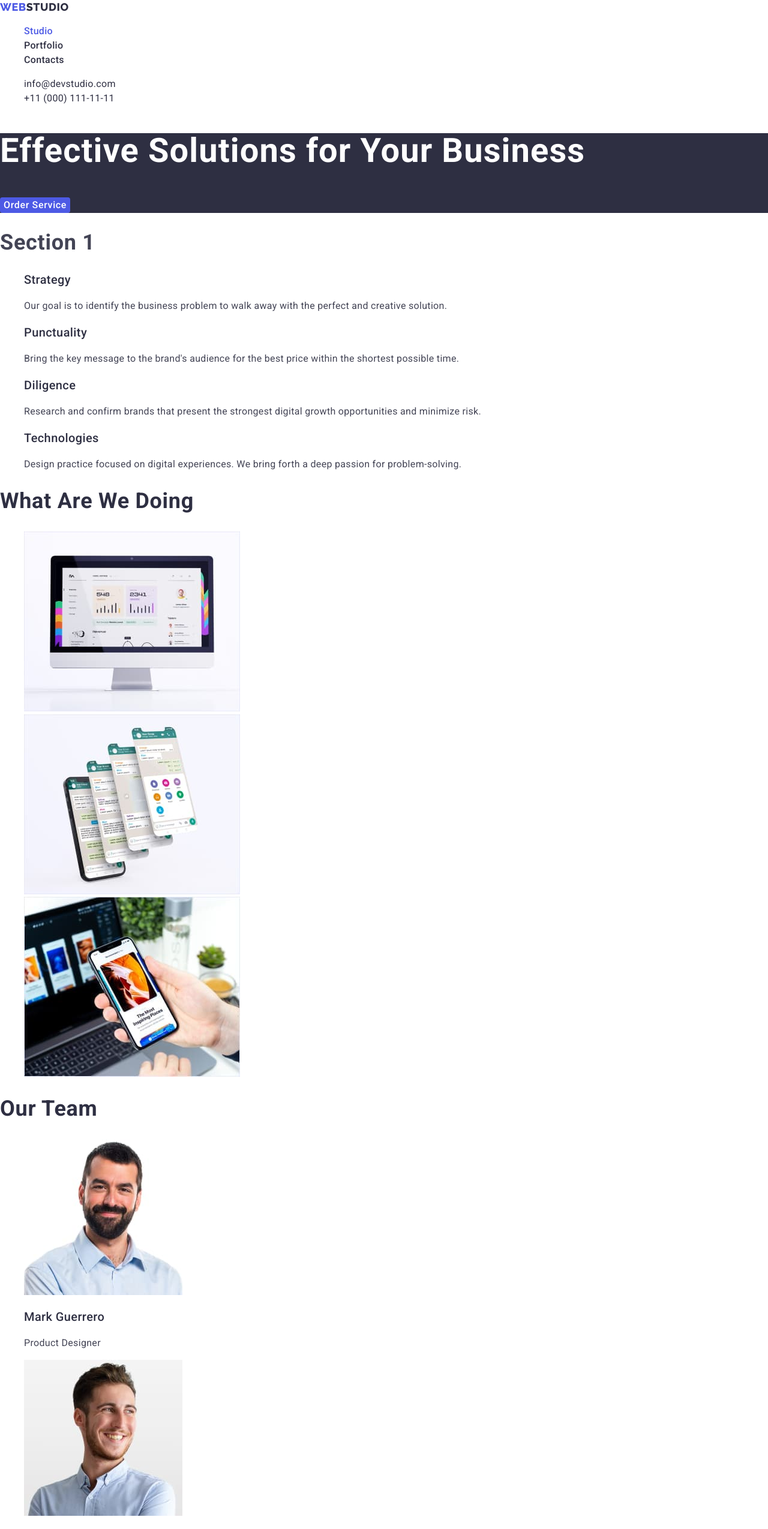
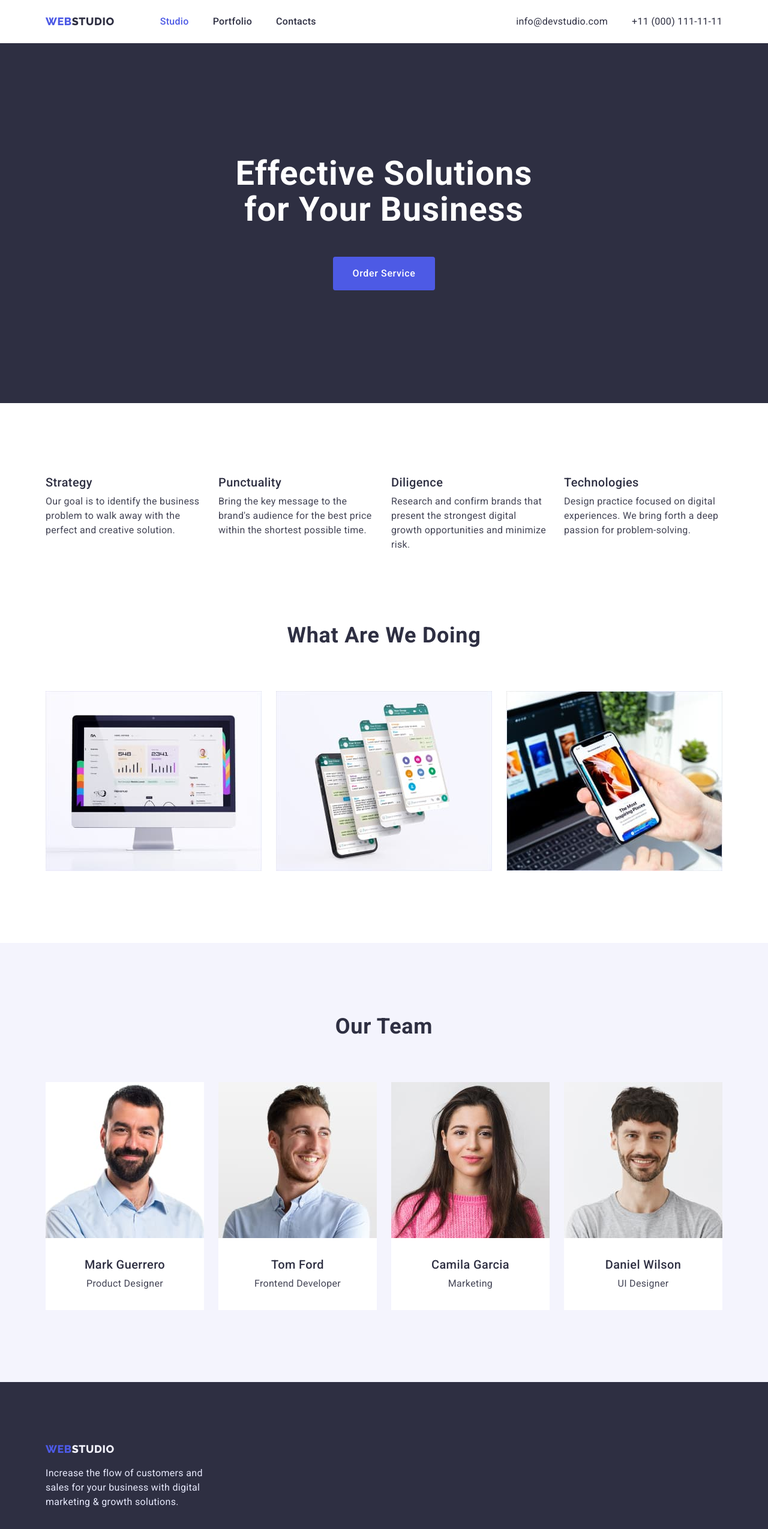
Before and after one commit to Ferdomoner73/goit-markup-hw-03, a plain HTML site: page index.html in a window 1280 px wide. Shown: the top 2549 px of the page at 60% size. Drawn offline with nearby package versions, Linux system fonts and the light colour scheme.

Commit message:
first-step-hw

```diff
--- a/css/styles.css
+++ b/css/styles.css
@@ -15,6 +15,7 @@ body {
   --common-text-color: #434455;
   --main-header: #ffffff;
   --footer-text: #e7e9fc;
+  --clr-main-bcg: #e5e5e5;
   --regular-text-weight: 400;
   --medium-text-weight: 500;
   --bold-text-weight: 700;
@@ -31,10 +32,47 @@ body {
 ul {
   list-style: none;
 }
+
+h1,
+h2,
+h3,
+h4,
+h5,
+h6,
+p,
+ul,
+li {
+  padding: 0;
+  margin: 0;
+}
+
+img {
+  display: block;
+}
+
+.link {
+  text-decoration: none;
+}
+
+.fix {
+  position: absolute;
+  width: 1px;
+  height: 1px;
+  margin: -1px;
+  border: 0;
+  padding: 0;
+
+  white-space: nowrap;
+  clip-path: inset(100%);
+  clip: rect(0 0 0 0);
+  overflow: hidden;
+}
+
 /* logo futures */
 
-.logo-heading,
-.foot-logo {
+.logo-heading {
+  display: inline-block;
+
   color: var(--heading-main-color);
   font-family: var(--style-of-text);
   font-style: normal;
@@ -46,17 +84,58 @@ ul {
   letter-spacing: 0.03em;
   text-transform: uppercase;
   text-decoration: none;
+
+  padding: 24px 0;
 }
 
-.head-specific-logo {
+.logo-heading.footer-clr {
+  color: var(--second-part-logo-color);
+  padding: 0;
+  margin-bottom: 16px;
+}
+
+.specific-clr {
   color: var(--part-logo-color);
 }
 
-.foot-logo {
-  color: var(--second-part-logo-color);
+.head .logo-heading {
+  margin-right: 76px;
 }
 
 /* Header */
+
+.head-nav {
+  display: flex;
+}
+
+.head-ul {
+  display: flex;
+}
+
+.head-ul > li {
+  margin-right: 40px;
+}
+
+.head-ul > li:last-child {
+  margin-right: 0;
+}
+
+.address {
+  margin-left: auto;
+}
+
+.address-ul {
+  display: flex;
+}
+
+.address-ul > li {
+  margin-right: 40px;
+}
+
+.address-ul > li:last-child {
+  margin-right: 0;
+}
+
 .heading {
   color: var(--heading-main-color);
   text-decoration: none;
@@ -69,9 +148,12 @@ ul {
   line-height: 1.2;
 
   letter-spacing: 0.02em;
+
+  margin-bottom: 8px;
 }
 
 .header-heading {
+  display: inline-block;
   font-style: normal;
   font-weight: var(--medium-text-weight);
   font-size: 16px;
@@ -79,16 +161,8 @@ ul {
 
   letter-spacing: 0.02em;
   text-decoration: none;
-}
 
-.head-addresss {
-  color: var(--common-text-color);
-}
-
-/* Main */
-.hero,
-.foot {
-  background-color: var(--heading-main-color);
+  padding: 24px 0;
 }
 
 .hero-header {
@@ -99,7 +173,62 @@ ul {
   line-height: 1.07;
 
   letter-spacing: 0.02em;
+  margin-bottom: 48px;
 }
+
+.accent {
+  color: var(--part-logo-color);
+}
+
+/* Hero section */
+
+.main-section {
+  height: 600px;
+  padding-top: 188px;
+  padding-bottom: 188px;
+}
+
+/* Main */
+.section {
+  padding: 120px 0;
+}
+
+.section.entering {
+  padding-bottom: 0;
+}
+
+.section.members {
+  background-color: var(--second-part-logo-color);
+}
+
+/* Container */
+
+.container {
+  width: 100%;
+  max-width: 1158px;
+  margin: 0 auto;
+  padding-right: 15px;
+  padding-left: 15px;
+}
+
+.container.header {
+  display: flex;
+}
+
+.container.header.portf {
+  border-bottom: 1px solid var(--footer-text);
+}
+
+.hero.container {
+  text-align: center;
+}
+
+.main-section,
+.foot {
+  background-color: var(--heading-main-color);
+}
+
+/* Buttons */
 
 .button {
   font-style: normal;
@@ -120,19 +249,75 @@ ul {
   border-radius: 4px;
 }
 
+.hero-button {
+  padding: 16px 32px;
+}
+
 .button:hover,
 .button:focus {
   color: var(--part-logo-color);
   background-color: var(--second-part-logo-color);
 }
 
+.button-ul {
+  display: flex;
+  margin-bottom: 72px;
+}
+
+.button-ul .button {
+  padding: 12px 24px;
+}
+
+.button-ul > li {
+  margin-right: 24px;
+}
+
+.button-ul > li:first-child {
+  margin-left: auto;
+}
+
+.button-ul > li:last-child {
+  margin-right: auto;
+}
+
+/* Entering section */
+
+.entering-ul,
+.about-ul,
+.members-ul {
+  display: flex;
+}
+
+.entering-ul .item {
+  width: 264px;
+  margin-right: 24px;
+}
+
+.about-ul .item {
+  margin-right: 24px;
+}
+
+.members-ul .item {
+  margin-right: 24px;
+}
+
+.entering-ul .item:last-child,
+.about-ul .item:last-child,
+.members-ul .item:last-child {
+  margin-right: 0;
+}
+
 .contacts-selection {
+  display: inline-block;
+
   font-weight: var(--regular-text-weight);
   font-size: 16px;
   line-height: 1.5;
 
   letter-spacing: 0.02em;
   font-style: normal;
+
+  padding: 24px 0;
 }
 
 .contacts-selection:hover,
@@ -149,6 +334,10 @@ ul {
   letter-spacing: 0.02em;
 }
 
+.foot .common-text {
+  width: 264px;
+}
+
 .sections-heading {
   font-style: normal;
   font-weight: var(--bold-text-weight);
@@ -158,30 +347,48 @@ ul {
   letter-spacing: 0.02em;
   text-transform: capitalize;
 }
+
+.sections-heading.position {
+  margin-bottom: 72px;
+  text-align: center;
+}
+
+.group {
+  padding-top: 32px;
+  padding-bottom: 32px;
+  text-align: center;
+  background-color: var(--main-header);
+}
 /* footer */
 
 .foot {
   color: var(--footer-text);
+  padding-top: 100px;
+  padding-bottom: 100px;
 }
 
-.fix {
-  position: absolute;
-  width: 1px;
-  height: 1px;
-  margin: -1px;
-  border: 0;
-  padding: 0;
+/* Portfolio */
 
-  white-space: nowrap;
-  clip-path: inset(100%);
-  clip: rect(0 0 0 0);
-  overflow: hidden;
+.galary-ul {
+  display: flex;
+  flex-wrap: wrap;
 }
 
-.link {
-  text-decoration: none;
+.galary-ul .item {
+  margin-right: 24px;
+  margin-bottom: 48px;
 }
 
-.accent {
-  color: var(--part-logo-color);
+.galary-ul .item:nth-of-type(3n) {
+  margin-right: 0;
 }
+
+.galary-ul .item:nth-last-child(-n + 3) {
+  margin-bottom: 0;
+}
+
+.group-portfolio {
+  text-align: left;
+  padding-left: 16px;
+  border: 1px solid var(--footer-text);
+}
--- a/index.html
+++ b/index.html
@@ -21,12 +21,13 @@
   <body>
     <!-- Шапка -->
     <header class="head">
-      <nav>
+      <div class="container header">
+        <nav class="head-nav">
           <a href="./index.html" class="logo-heading"
-          ><span class="head-specific-logo">Web</span>Studio</a
+            ><span class="specific-clr">Web</span>Studio</a
           >
 
-        <ul>
+          <ul class="head-ul">
             <li>
               <a href="" class="heading header-heading accent">Studio</a>
             </li>
@@ -41,8 +42,8 @@
           </ul>
         </nav>
 
-      <address>
-        <ul>
+        <address class="address">
+          <ul class="address-ul">
             <li>
               <a
                 href="mailto:info@devstudio.com"
@@ -57,43 +58,52 @@
             </li>
           </ul>
         </address>
+      </div>
     </header>
 
     <main>
       <!-- Герой -->
-      <section class="hero">
-        <h1 class="hero-header">Effective Solutions for Your Business</h1>
+      <section class="main-section">
+        <div class="hero container">
+          <h1 class="hero-header">
+            Effective Solutions <br />
+            for Your Business
+          </h1>
 
-        <button type="button" class="button">Order Service</button>
+          <button type="button" class="button hero-button">
+            Order Service
+          </button>
+        </div>
       </section>
 
       <!-- Перша секція сайту -->
-      <section>
-        <h2 class="sections-heading">Section 1</h2>
+      <section class="section entering">
+        <div class="container">
+          <h2 class="sections-heading fix">Section 1</h2>
 
-        <ul>
-          <li>
+          <ul class="entering-ul">
+            <li class="item">
               <h3 class="heading common-heading">Strategy</h3>
               <p class="common-text">
-              Our goal is to identify the business problem to walk away with the
-              perfect and creative solution.
+                Our goal is to identify the business problem to walk away with
+                the perfect and creative solution.
               </p>
             </li>
-          <li>
+            <li class="item">
               <h3 class="heading common-heading">Punctuality</h3>
               <p class="common-text">
                 Bring the key message to the brand's audience for the best price
                 within the shortest possible time.
               </p>
             </li>
-          <li>
+            <li class="item">
               <h3 class="heading common-heading">Diligence</h3>
               <p class="common-text">
                 Research and confirm brands that present the strongest digital
                 growth opportunities and minimize risk.
               </p>
             </li>
-          <li>
+            <li class="item">
               <h3 class="heading common-heading">Technologies</h3>
               <p class="common-text">
                 Design practice focused on digital experiences. We bring forth a
@@ -101,20 +111,22 @@
               </p>
             </li>
           </ul>
+        </div>
       </section>
 
       <!-- Дурга секція сайту -->
-      <section>
-        <h2 class="heading sections-heading">What are we doing</h2>
+      <section class="section about">
+        <div class="container">
+          <h2 class="heading sections-heading position">What are we doing</h2>
 
-        <ul>
-          <li>
+          <ul class="about-ul">
+            <li class="item">
               <img src="./images/computer.jpg" alt="computer" width="360" />
             </li>
-          <li>
+            <li class="item">
               <img src="./images/phones-4d.jpg" alt="4dphones" width="360" />
             </li>
-          <li>
+            <li class="item">
               <img
                 src="./images/phone-computer.jpg"
                 alt="computer an phone"
@@ -122,46 +134,59 @@
               />
             </li>
           </ul>
+        </div>
       </section>
 
       <!-- Третя секція сайту -->
-      <section>
-        <h2 class="heading sections-heading">Our Team</h2>
+      <section class="section members">
+        <div class="container">
+          <h2 class="heading sections-heading position">Our Team</h2>
 
-        <ul>
-          <li>
+          <ul class="members-ul">
+            <li class="item">
               <img src="./images/mark.jpg" alt="Mark" width="264" />
+              <div class="group">
                 <h3 class="heading common-heading">Mark Guerrero</h3>
                 <p class="common-text">Product Designer</p>
+              </div>
             </li>
-          <li>
+            <li class="item">
               <img src="./images/tom.jpg" alt="Tom" width="264" />
+              <div class="group">
                 <h3 class="heading common-heading">Tom Ford</h3>
                 <p class="common-text">Frontend Developer</p>
+              </div>
             </li>
-          <li>
+            <li class="item">
               <img src="./images/camila.jpg" alt="Camila" width="264" />
+              <div class="group">
                 <h3 class="heading common-heading">Camila Garcia</h3>
                 <p class="common-text">Marketing</p>
+              </div>
             </li>
-          <li>
+            <li class="item">
               <img src="./images/daniel.jpg" alt="Daniel" width="264" />
+              <div class="group">
                 <h3 class="heading common-heading">Daniel Wilson</h3>
                 <p class="common-text">UI Designer</p>
+              </div>
             </li>
           </ul>
+        </div>
       </section>
     </main>
 
     <!-- Футер -->
     <footer class="foot">
-      <a href="./index.html" class="foot-logo"
-        ><span class="head-specific-logo">Web</span>Studio</a
+      <div class="container">
+        <a href="./index.html" class="logo-heading footer-clr"
+          ><span class="specific-clr">Web</span>Studio</a
         >
         <p class="common-text">
-        Increase the flow of customers and sales for your business with digital
-        marketing & growth solutions.
+          Increase the flow of customers and sales for your business with
+          digital marketing & growth solutions.
         </p>
+      </div>
     </footer>
   </body>
 </html>
```
Also changed, not shown: portfolio.html (+48 -22 lines). Lines whose indentation alone changed are shown as unchanged.
